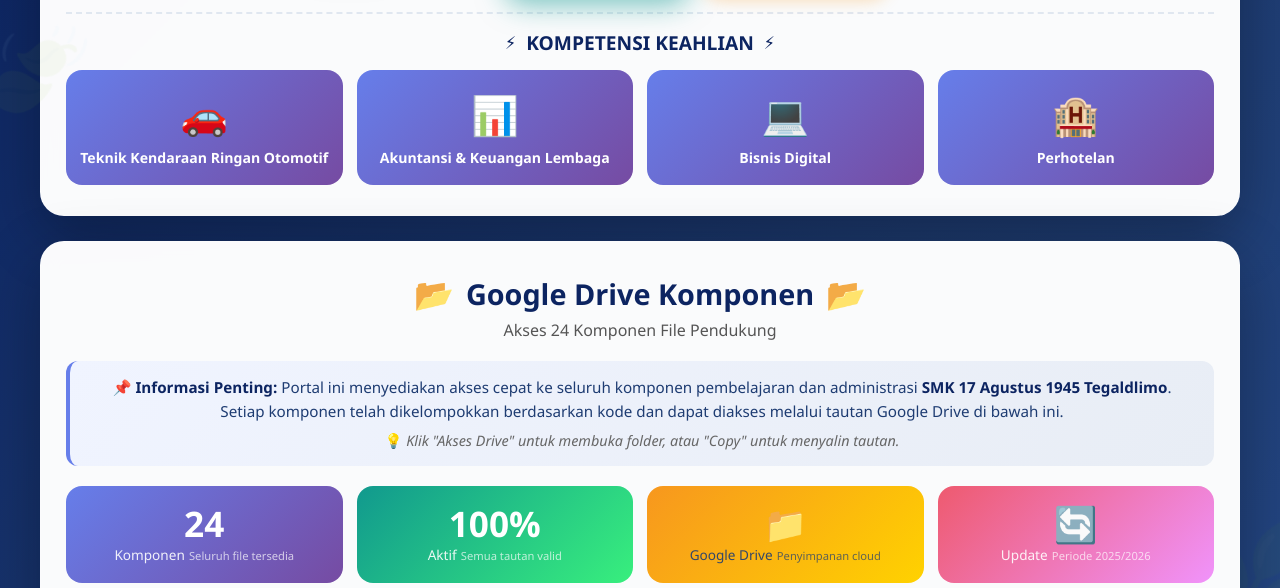
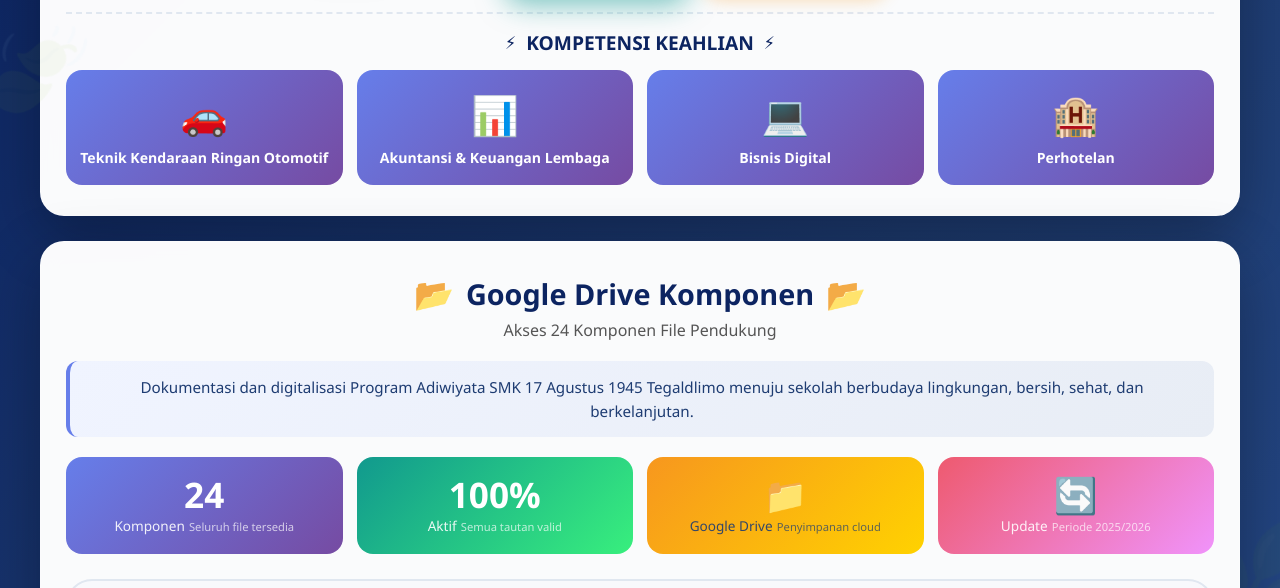
Before and after one commit to bdp17tegaldlimo-creator/Adiwiyata-SMK-17-Agustus-1945-Tegaldlimo, a plain HTML site: page index.html in a window 1280 px wide. Shown: the part 167-755 px from the top of the page. Drawn offline with Linux system fonts and the light colour scheme.

Commit message:
Update index.html

```diff
--- a/index.html
+++ b/index.html
@@ -19,7 +19,6 @@
             position: relative;
         }
 
-        /* Background decoration */
         body::before {
             content: '🌿';
             position: fixed;
@@ -47,7 +46,6 @@
             margin: 0 auto;
         }
 
-        /* ===== HEADER ===== */
         .school-header {
             background: rgba(255, 255, 255, 0.98);
             backdrop-filter: blur(10px);
@@ -196,7 +194,6 @@
             box-shadow: 0 4px 15px rgba(247, 151, 30, 0.3);
         }
 
-        /* ===== PROGRAMS ===== */
         .programs-section {
             margin-top: 15px;
             padding-top: 15px;
@@ -267,7 +264,6 @@
             margin-bottom: 8px;
         }
 
-        /* ===== DRIVE SECTION ===== */
         .drive-section {
             background: rgba(255, 255, 255, 0.98);
             backdrop-filter: blur(10px);
@@ -314,11 +310,6 @@
             line-height: 1.6;
         }
 
-        .drive-description strong {
-            color: #0c2461;
-        }
-
-        /* ===== STATS ===== */
         .stats {
             display: grid;
             grid-template-columns: repeat(4, 1fr);
@@ -371,7 +362,6 @@
             background: linear-gradient(135deg, #ee5a6f 0%, #f093fb 100%);
         }
 
-        /* ===== SEARCH ===== */
         .search-box {
             margin-bottom: 22px;
             position: relative;
@@ -416,7 +406,6 @@
             border-radius: 20px;
         }
 
-        /* ===== COMPONENTS ===== */
         .components-grid {
             display: grid;
             grid-template-columns: repeat(auto-fill, minmax(320px, 1fr));
@@ -549,7 +538,6 @@
             color: #fff;
         }
 
-        /* ===== INFO BANNER ===== */
         .info-banner {
             display: grid;
             grid-template-columns: 1fr 1fr;
@@ -585,7 +573,6 @@
             color: #0c2461;
         }
 
-        /* ===== FOOTER ===== */
         .footer {
             text-align: center;
             margin-top: 30px;
@@ -613,12 +600,10 @@
             color: #38ef7d;
         }
 
-        /* ===== RESPONSIVE ===== */
         @media (max-width: 992px) {
             .stats {
                 grid-template-columns: repeat(2, 1fr);
             }
-
             .info-banner {
                 grid-template-columns: 1fr;
             }
@@ -628,80 +613,63 @@
             body {
                 padding: 12px;
             }
-
             .school-header {
                 padding: 20px 16px;
             }
-
             .school-name {
                 font-size: 1.2rem;
             }
-
             .logo-wrapper img {
                 width: 70px;
             }
-
             .adiwiyata-badge {
                 font-size: 0.85rem;
                 padding: 8px 20px;
             }
-
             .programs-grid {
                 grid-template-columns: repeat(2, 1fr);
                 gap: 10px;
             }
-
             .program-card {
                 font-size: 0.78rem;
                 padding: 14px 10px;
             }
-
             .program-icon {
                 font-size: 2rem;
             }
-
             .drive-title {
                 font-size: 1.3rem;
             }
-
             .drive-description {
                 font-size: 0.85rem;
                 padding: 12px 14px;
             }
-
             .stats {
                 grid-template-columns: repeat(2, 1fr);
                 gap: 10px;
             }
-
             .stat-card .number {
                 font-size: 1.6rem;
             }
-
             .components-grid {
                 grid-template-columns: 1fr;
                 gap: 12px;
             }
-
             .component-card {
                 padding: 14px;
                 flex-wrap: wrap;
             }
-
             .component-number {
                 width: 40px;
                 height: 40px;
                 font-size: 0.9rem;
             }
-
             .component-info {
                 width: 100%;
             }
-
             .btn-wrapper {
                 flex-wrap: wrap;
             }
-
             .btn-access,
             .btn-copy {
                 flex: 1;
@@ -714,30 +682,24 @@
             .school-name {
                 font-size: 1rem;
             }
-
             .programs-grid {
                 grid-template-columns: 1fr 1fr;
                 gap: 8px;
             }
-
             .stats {
                 grid-template-columns: 1fr 1fr;
             }
-
             .component-card {
                 flex-direction: column;
                 align-items: stretch;
                 text-align: center;
             }
-
             .component-number {
                 align-self: center;
             }
-
             .btn-wrapper {
                 justify-content: center;
             }
-
             .search-box input {
                 padding: 12px 16px 12px 42px;
                 font-size: 0.9rem;
@@ -748,7 +710,6 @@
 <body>
     <div class="container">
 
-        <!-- ===== HEADER ===== -->
         <header class="school-header">
             <div class="logo-section">
                 <div class="logo-wrapper">
@@ -791,7 +752,6 @@
             </div>
         </header>
 
-        <!-- ===== DRIVE SECTION ===== -->
         <section class="drive-section">
             <div class="drive-header">
                 <h2 class="drive-title">
@@ -801,16 +761,11 @@
                 <p class="drive-subtitle">Akses 24 Komponen File Pendukung</p>
             </div>
 
+            <!-- DESKRIPSI BARU -->
             <div class="drive-description">
-                <strong>📌 Informasi Penting:</strong> Portal ini menyediakan akses cepat ke seluruh komponen pembelajaran
-                dan administrasi <strong>SMK 17 Agustus 1945 Tegaldlimo</strong>. Setiap komponen telah dikelompokkan
-                berdasarkan kode dan dapat diakses melalui tautan Google Drive di bawah ini.
-                <span style="display:block; margin-top:6px; font-size:0.9rem; color:#666;">
-                    💡 <em>Klik "Akses Drive" untuk membuka folder, atau "Copy" untuk menyalin tautan.</em>
-                </span>
+                Dokumentasi dan digitalisasi Program Adiwiyata SMK 17 Agustus 1945 Tegaldlimo menuju sekolah berbudaya lingkungan, bersih, sehat, dan berkelanjutan.
             </div>
 
-            <!-- STATS -->
             <div class="stats">
                 <div class="stat-card">
                     <span class="number">24</span>
@@ -834,14 +789,12 @@
                 </div>
             </div>
 
-            <!-- SEARCH -->
             <div class="search-box">
                 <span class="search-icon">🔍</span>
                 <input type="text" id="searchInput" placeholder="Cari komponen (ketik nama atau nomor)..." onkeyup="filterLinks()">
                 <span class="search-counter" id="searchCounter">24 komponen</span>
             </div>
 
-            <!-- INFO BANNER -->
             <div class="info-banner">
                 <div class="info-item">
                     <span class="icon">📋</span>
@@ -859,13 +812,11 @@
                 </div>
             </div>
 
-            <!-- COMPONENTS GRID -->
             <div class="components-grid" id="componentsGrid">
                 <!-- Akan diisi oleh JavaScript -->
             </div>
         </section>
 
-        <!-- ===== FOOTER ===== -->
         <footer class="footer">
             <p>
                 © 2026 <strong>SMK 17 AGUSTUS 1945 TEGALDLIMO</strong> — Sekolah Adiwiyata
@@ -882,7 +833,6 @@
     </div>
 
     <script>
-        // ===== DATA KOMPONEN =====
         const components = [
             { id: 1, name: 'KOMPONEN 01', url: 'https://drive.google.com/drive/folders/1yzvPxTfsFNj9hCgacLyAQDdawWXWLwkd?usp=sharing' },
             { id: 2, name: 'KOMPONEN 02', url: 'https://drive.google.com/drive/folders/1UVtc8kDHy-9NfUz6xHHbKl7PJ2KTcBIS?usp=sharing' },
@@ -910,7 +860,6 @@
             { id: 24, name: 'KOMPONEN 24', url: 'https://drive.google.com/drive/folders/1QRuiesqaVsWKViqOQtsdLA7Vmdyl5Dd-?usp=sharing' }
         ];
 
-        // ===== RENDER COMPONENTS =====
         const grid = document.getElementById('componentsGrid');
 
         components.forEach(comp => {
@@ -919,7 +868,6 @@
             card.setAttribute('data-komponen', comp.name);
             card.setAttribute('data-id', comp.id);
 
-            // Tandai komponen 1-5 sebagai "baru"
             const isNew = comp.id <= 5;
             const newBadge = isNew ? '<span class="badge-new">NEW</span>' : '';
 
@@ -940,7 +888,6 @@
             grid.appendChild(card);
         });
 
-        // ===== FUNGSI FILTER =====
         function filterLinks() {
             const input = document.getElementById('searchInput');
             const filter = input.value.toLowerCase().trim();
@@ -960,19 +907,16 @@
                 }
             });
 
-            // Update counter
             document.getElementById('searchCounter').textContent =
                 visibleCount === components.length
                     ? `${components.length} komponen`
                     : `${visibleCount} dari ${components.length} komponen`;
         }
 
-        // ===== FUNGSI COPY =====
         function copyLink(url, nama, button) {
             navigator.clipboard.writeText(url).then(() => {
                 showCopiedFeedback(button, nama);
             }).catch(() => {
-                // Fallback
                 const textArea = document.createElement('textarea');
                 textArea.value = url;
                 document.body.appendChild(textArea);
@@ -993,7 +937,6 @@
                 button.classList.remove('copied');
             }, 2000);
 
-            // Tampilkan notifikasi ringan
             const toast = document.createElement('div');
             toast.style.cssText = `
                 position: fixed;
@@ -1014,7 +957,6 @@
             `;
             toast.textContent = `✅ Link ${nama} berhasil disalin!`;
 
-            // Tambahkan animasi
             const style = document.createElement('style');
             style.textContent = `
                 @keyframes fadeUp {
@@ -1032,7 +974,6 @@
             }, 2500);
         }
 
-        // ===== INISIALISASI COUNTER =====
         document.addEventListener('DOMContentLoaded', () => {
             document.getElementById('searchCounter').textContent = `${components.length} komponen`;
         });
```
